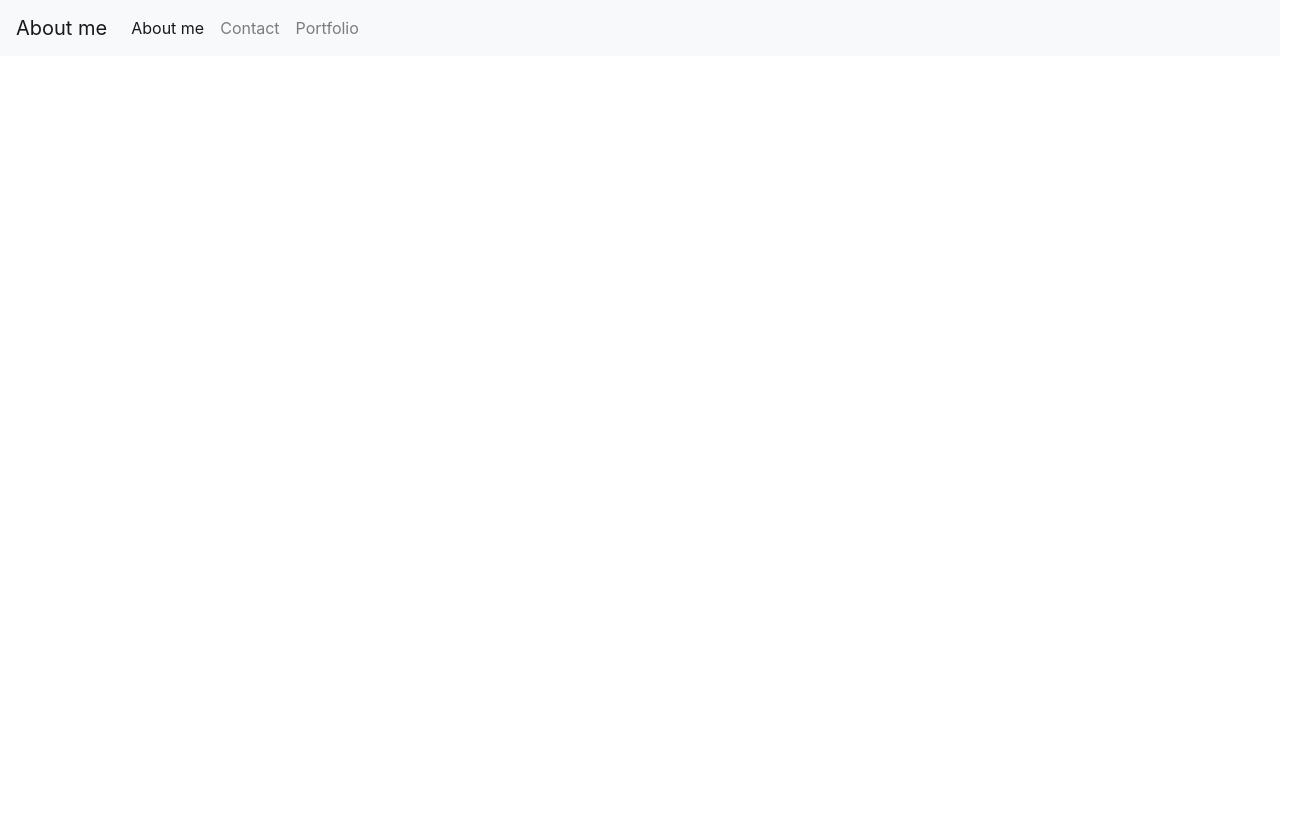
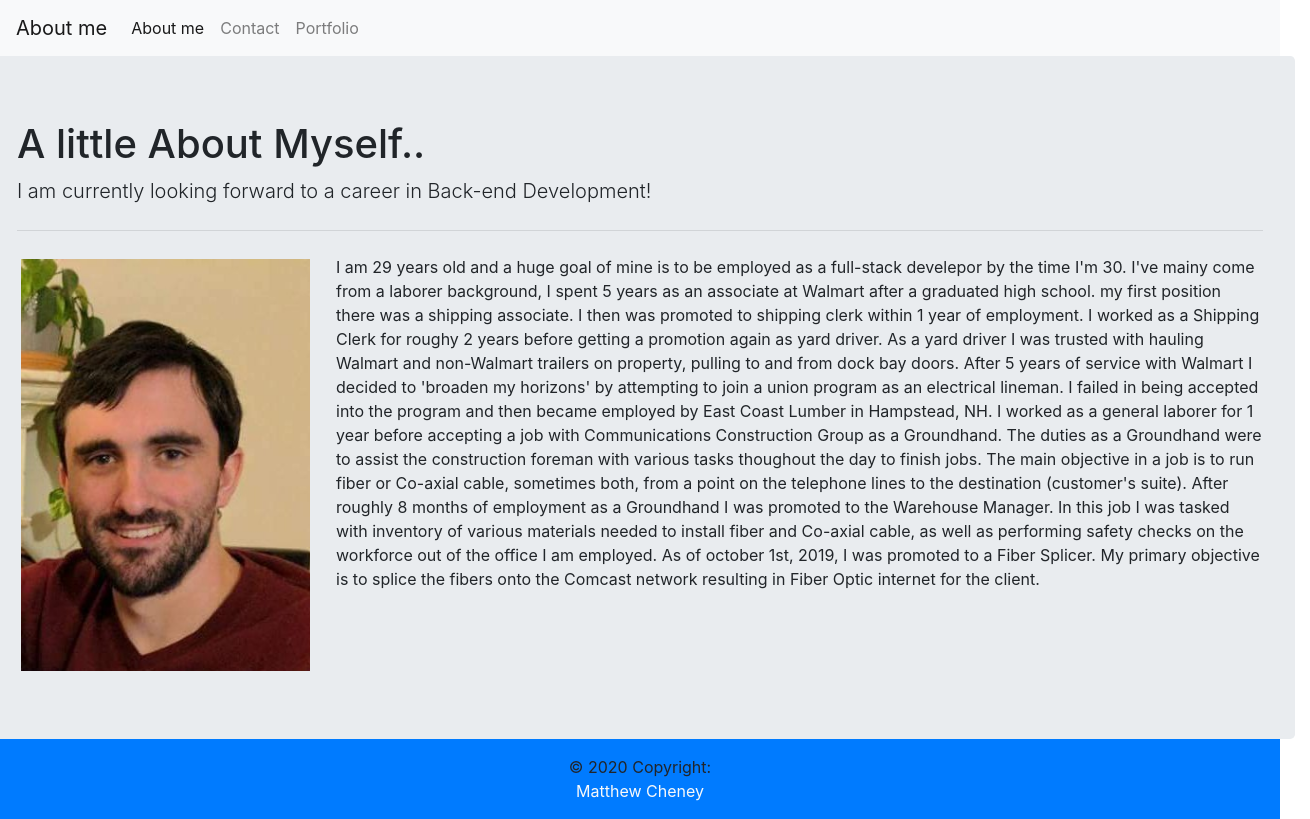
Before and after one commit to Matt1cheney/bootstrap-portfolio, a plain HTML site: page index.html in a window 1280 px wide. Shown: the whole page, 1310 px wide, since content can reach past the window. Drawn offline with nearby package versions, Linux system fonts and the light colour scheme.

Commit message:
added footer and body content

```diff
--- a/index.html
+++ b/index.html
@@ -1,13 +1,24 @@
 <!DOCTYPE html>
 <html>
 
+
 <head>
+
+  <!--css sheet and bootstrap-->
   <link rel="stylesheet" href="https://stackpath.bootstrapcdn.com/bootstrap/4.4.1/css/bootstrap.min.css"
     integrity="sha384-Vkoo8x4CGsO3+Hhxv8T/Q5PaXtkKtu6ug5TOeNV6gBiFeWPGFN9MuhOf23Q9Ifjh" crossorigin="anonymous">
   <link rel="style sheet" type="style/css" href="style.css" />
+
+  <!--title-->
   <title>About me</title>
+
 </head>
+
+<!--navbar-->
+<div class="row">
+  <div class="col-md-12">
     <header>
+
       <nav class="navbar navbar-expand-lg navbar-light bg-light">
         <a class="navbar-brand" href="#">About me</a>
         <button class="navbar-toggler" type="button" data-toggle="collapse" data-target="#navbarNav"
@@ -28,5 +39,97 @@
         </div>
       </nav>
     </header>
+  </div>
+</div>
+<div class="row">
+
+  <body>
+
+
+    <!--jumbotron-->
+    <div class="row">
+      <div class="col-md-12">
+        <div class="jumbotron mb-0 width-auto">
+
+          <!--Jumbotron Content-->
+
+          <h1 class="display-5">A little About Myself..</h1>
+          <p class="lead">I am currently looking forward to a career in Back-end Development!</p>
+          <hr class="my-4">
+          <div class="row">
+            <div class="col-md-3">
+
+              <!--Portrait-->
+              <img src="images\portrait img.jpg" class=" m-1 img-fluid" alt="Responsive image">
+            </div>
+
+            <!--about me-->
+            <div class="col-md-9">
+              <p>I am 29 years old and a huge goal of mine is to be employed as a full-stack develepor by the time I'm
+                30.
+                I've
+                mainy come from a laborer background, I spent 5 years as an associate at Walmart after a graduated
+                high
+                school.
+                my
+                first position there was a shipping associate. I then was promoted to shipping clerk within 1 year of
+                employment.
+                I worked as a Shipping Clerk for roughy 2 years before getting a promotion again as yard driver. As a
+                yard
+                driver
+                I was trusted with hauling Walmart and non-Walmart trailers on property, pulling to and from dock bay
+                doors.
+
+                After 5 years of service with Walmart I decided to 'broaden my horizons' by attempting to join a union
+                program
+                as
+                an electrical lineman. I failed in being accepted into the program and then became employed by East
+                Coast
+                Lumber
+                in Hampstead, NH. I worked as a general laborer for 1 year before accepting a job with Communications
+                Construction
+                Group as a Groundhand. The duties as a Groundhand were to assist the construction foreman with various
+                tasks
+                thoughout the day to finish jobs. The main objective in a job is to run fiber or Co-axial cable,
+                sometimes
+                both,
+                from a point on the telephone lines to the destination (customer's suite). After roughly 8 months of
+                employment
+                as
+                a Groundhand I was promoted to the Warehouse Manager. In this job I was tasked with inventory of
+                various
+                materials
+                needed to install fiber and Co-axial cable, as well as performing safety checks on the workforce out
+                of
+                the
+                office
+                I am employed. As of october 1st, 2019, I was promoted to a Fiber Splicer. My primary objective is to
+                splice
+                the
+                fibers onto the Comcast network resulting in Fiber Optic internet for the client.
+              </p>
+            </div>
+          </div>
+        </div>
+      </div>
+    </div>
+
+
+  </body>
+</div>
+<!-- Footer -->
+<footer class="page-footer font-small bg-primary">
+
+  <!-- Copyright -->
+  <div class="footer-copyright text-center py-3">© 2020 Copyright:
+    <div class=" text-light">Matthew Cheney</div>
+
+  </div>
+  <!-- Copyright -->
+
+</footer>
+<!-- Footer -->
+
+
 
 </html>
```
Also changed, not shown: contact.html (+4 -0 lines), images/portrait img.jpg (added). Lines whose indentation alone changed are shown as unchanged.
